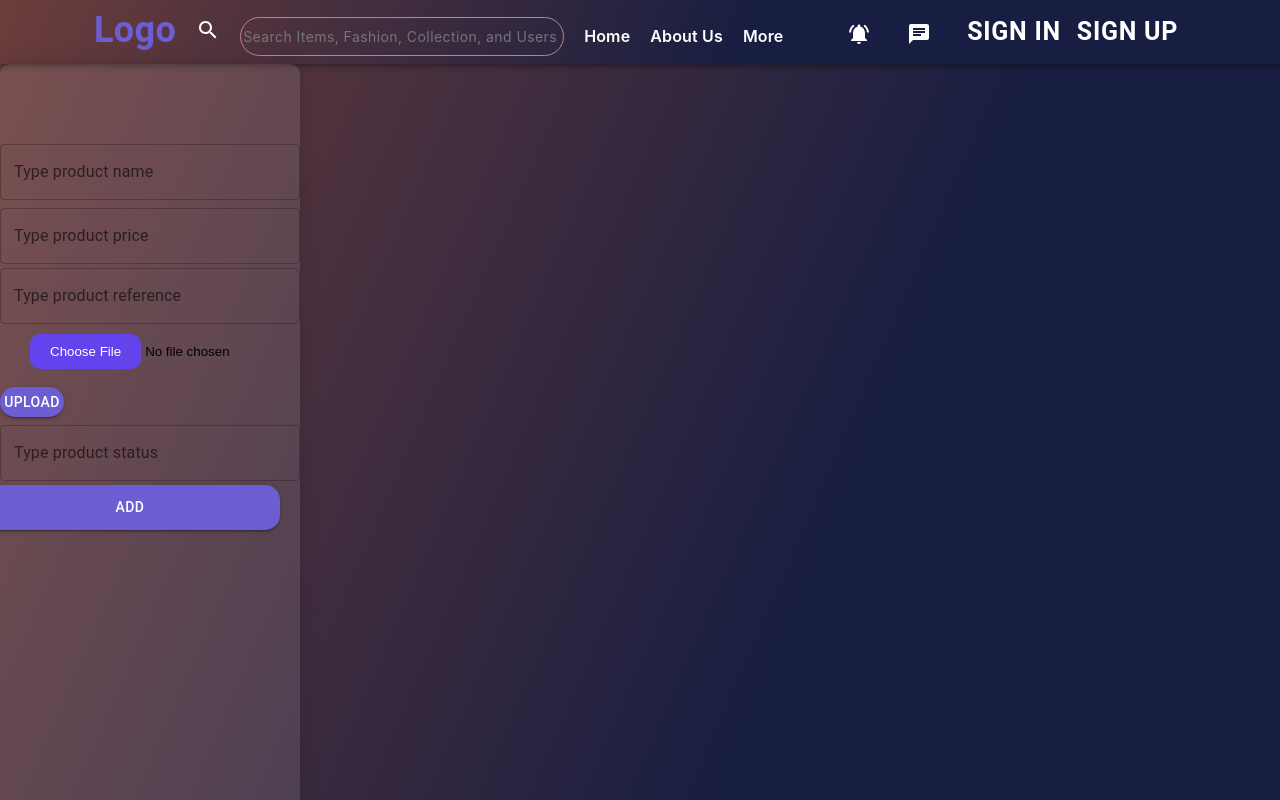
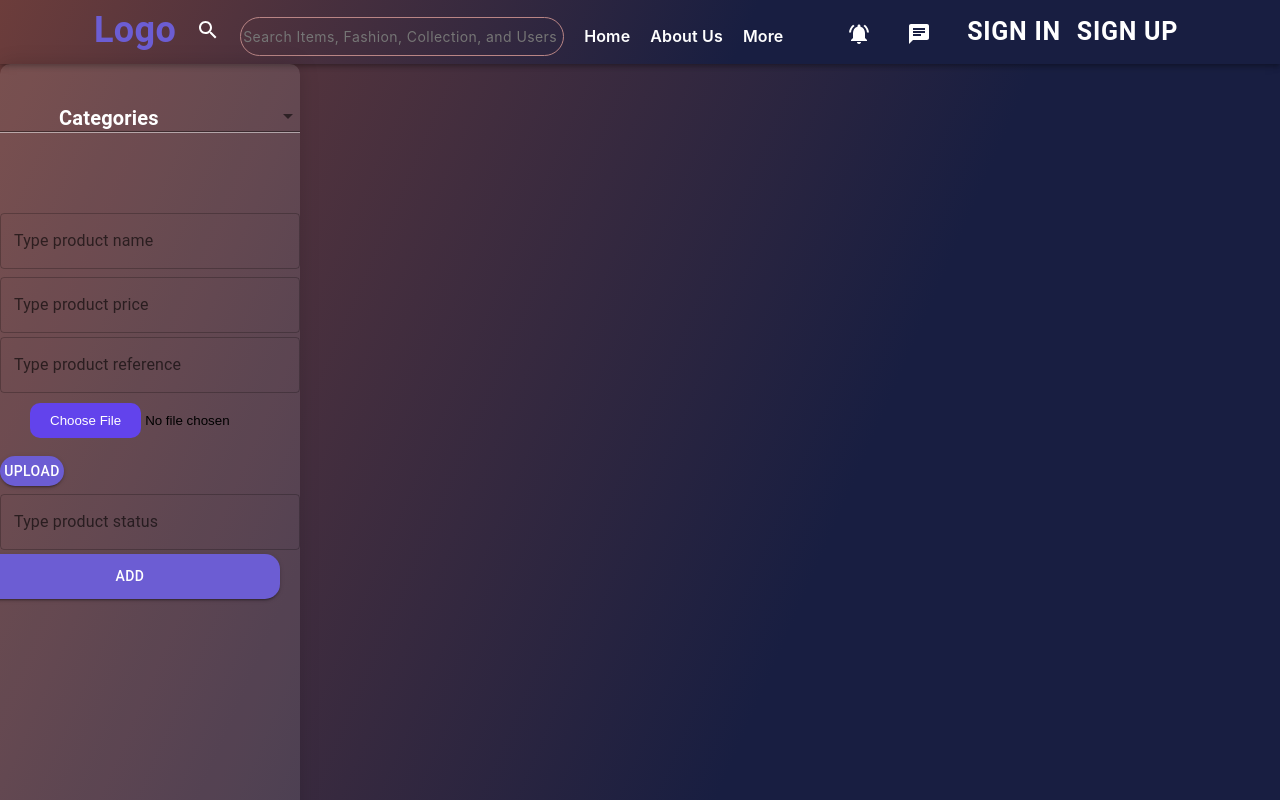
Before and after one commit to farachet/E-commerce-Next-js, a Next.js app in the folder client/: page /SellerProfil/addProducts in a window 1280 px wide. Shown: the top 800 px of the page. Built offline with nearby package versions, Linux system fonts and the light colour scheme; no server answers.

Commit message:
working on seller

```diff
--- a/client/app/SellerProfil/addProducts/page.tsx
+++ b/client/app/SellerProfil/addProducts/page.tsx
@@ -26,10 +26,12 @@ const AddProducts: React.FC = () => {
   const [approved, setApproved] = useState(0)
   const [file, setFile] = useState<File | null>(null)
   const [categoryId , setCategoryId] = useState<number>(0)
+  const [allCat,setAllCat]=useState<category[]>([])
 
 
   useEffect(() => {
     fetch()
+    getCategories()
   },  [])
 
 
@@ -44,6 +46,11 @@ const fetch = () => {
       .catch((err) => {
         console.log(err)
       })
+  }
+  const getCategories=()=>{
+    axios.get(`http://localhost:3001/api/admin/allcategories`)
+    .then(res=>setAllCat(res.data))
+    .catch(err=>console.log(err))
   }
 
 
@@ -107,6 +114,41 @@ const fetch = () => {
         >
 
           <Box sx={{ display: "flex", flexDirection: "column" }}>
+          <FormControl
+            className='select-form'
+            fullWidth
+            variant="standard"
+
+            sx={{
+                borderBottom:"0.5px solid rgba(255, 255, 255, 0.5)",
+                boxSizing:"border-box",
+                marginTop:"20px"
+
+
+            }}>
+                      <InputLabel
+                        id="demo-simple-select-label"
+                        sx={{ color: '#FFF !important',
+                        padding:"0px 59px",fontWeight:"bold",fontSize:"20px" }}
+                      >
+                        Categories
+                      </InputLabel>
+            <Select
+
+
+              labelId="demo-simple-select-label"
+              id="demo-simple-select"
+              sx={{
+                color: 'white',boxShadow: 'none', '.MuiOutlinedInput-notchedOutline': { border: 0 }
+
+              }}
+            >
+                <MenuItem value={0}>all Category</MenuItem>
+                <MenuItem value={1}>sbabet 1</MenuItem>
+                <MenuItem value={2}>black</MenuItem>
+                <MenuItem value={3}>white</MenuItem>
+           </Select>
+    </FormControl>
             <TextField
               value={productname}
               onChange={(event) => setProductname(event.target.value)}
--- a/client/app/SellerProfil/products/page.tsx
+++ b/client/app/SellerProfil/products/page.tsx
@@ -171,11 +171,11 @@ deleteProduct(el.id)
 
 
           </Box>
-          <IconButton aria-label="delete">
-            <DeleteIcon onClick={() => {
+          <IconButton onClick={() => {
               handleClickOpen()
 
-              }}/>
+              }} aria-label="delete">
+            <DeleteIcon />
           </IconButton>
         </Box>
         {playSound && (
```
Also changed, not shown: client/app/allProducts/page.tsx (+9 -4 lines).
